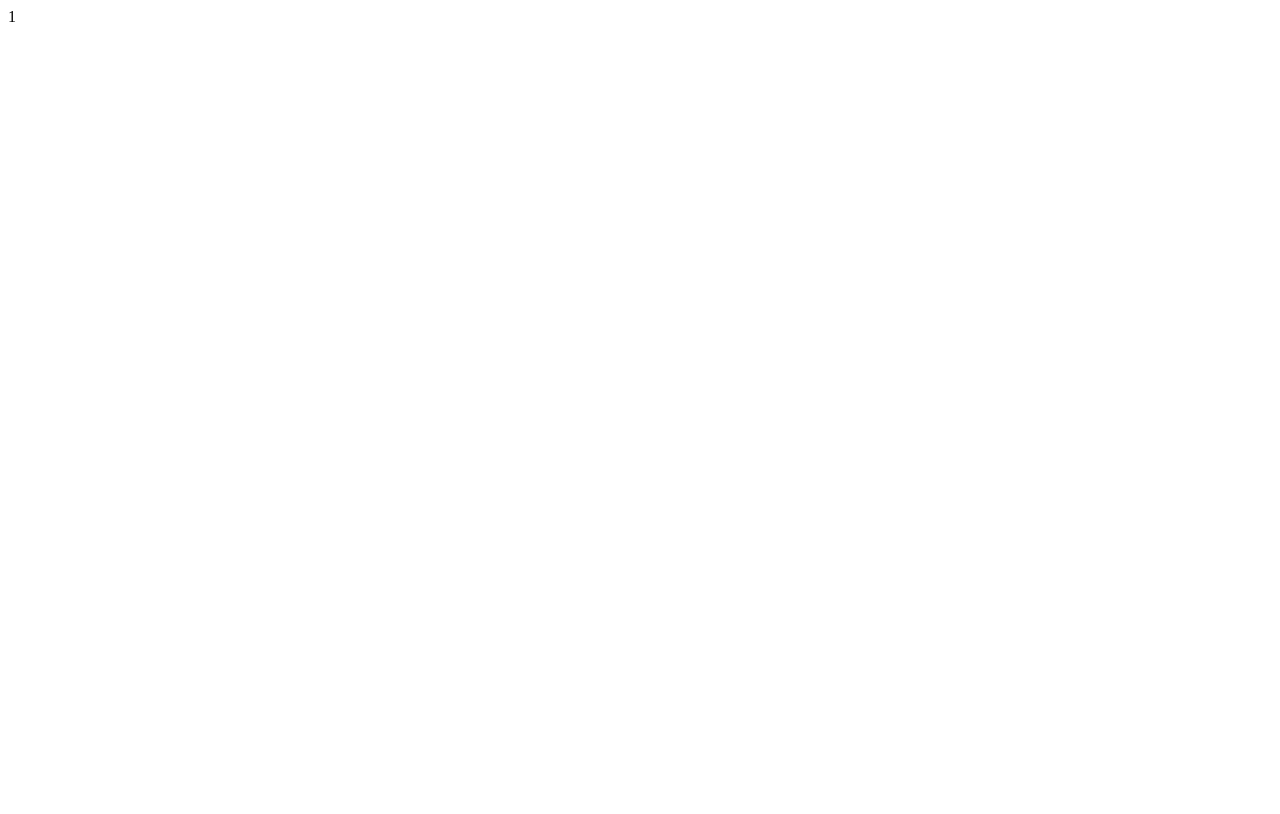
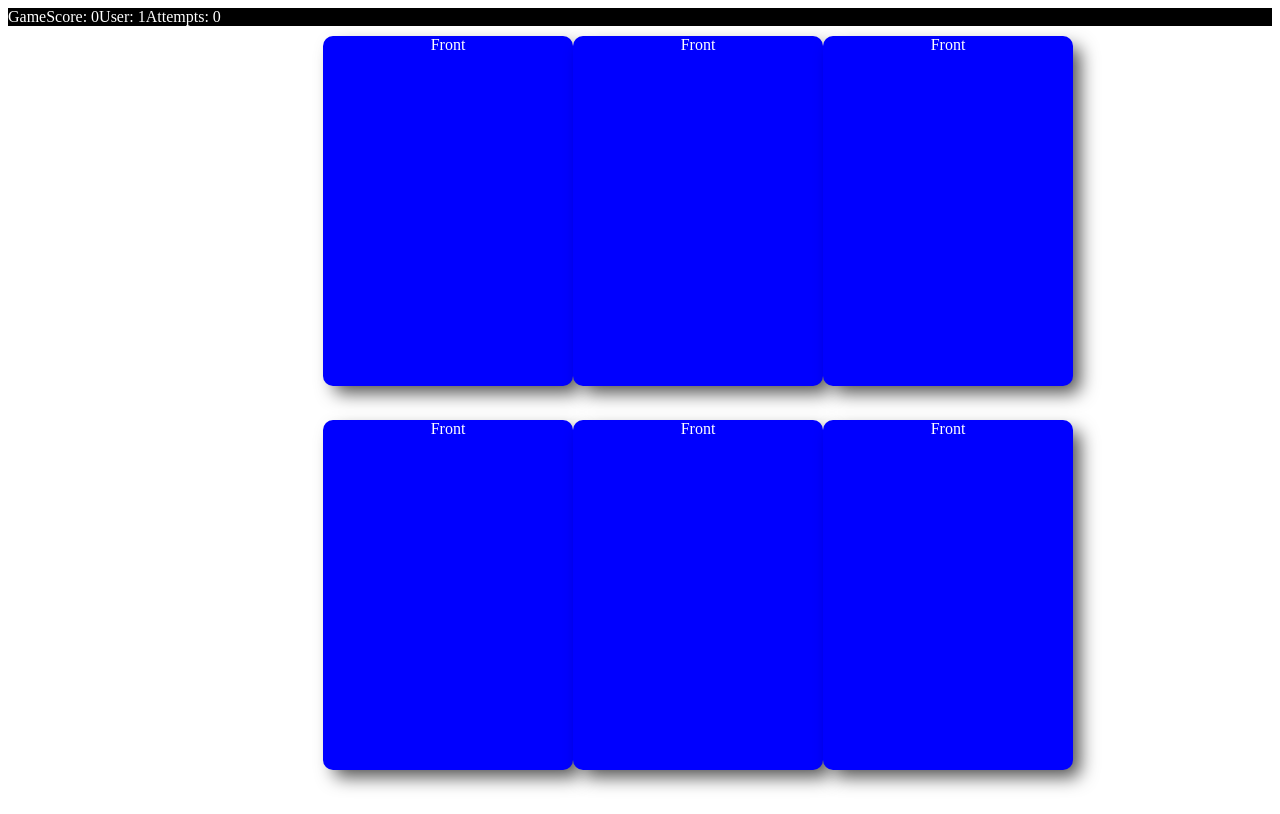
Before and after one commit to TechHoldingLLC/gamify, a React (Create React App) app: page /game/1 in a window 1280 px wide. Built offline with nearby package versions, Linux system fonts and the light colour scheme.

Commit message:
game logic added

```diff
--- a/package.json
+++ b/package.json
@@ -3,6 +3,7 @@
   "version": "0.1.0",
   "private": true,
   "dependencies": {
+    "lodash": "^4.17.15",
     "node-sass": "^4.12.0",
     "prop-types": "^15.7.2",
     "react": "^16.9.0",
--- /dev/null
+++ b/src/components/Cards/Card.module.scss
@@ -0,0 +1,64 @@
+.card {
+  background-color: transparent;
+  perspective: 1000px;
+  transition: transform 0.6s;
+  transform-style: preserve-3d;
+  float: left;
+  height: 350px;
+  width: 250px;
+}
+
+.open {
+  -webkit-transform: rotateY(180deg);
+  -moz-transform: rotateY(180deg);
+  -o-transform: rotateY(180deg);
+  transform: rotateY(180deg);
+}
+
+.matched {
+  border: 1px solid green;
+  border-radius: 10px;
+}
+
+.cardInner {
+  position: relative;
+  width: 100%;
+  border-radius: 10px;
+  height: 100%;
+  text-align: center;
+  transition: transform 0.6s;
+  transform-style: preserve-3d;
+}
+
+.front {
+  background: blue;
+  color: white;
+  border-radius: 10px;
+  position: absolute;
+  height: 100%;
+  width: 100%;
+  backface-visibility: hidden;
+  -webkit-box-shadow: 9px 9px 18px -2px rgba(0, 0, 0, 0.69);
+  -moz-box-shadow: 9px 9px 18px -2px rgba(0, 0, 0, 0.69);
+  box-shadow: 9px 9px 18px -2px rgba(0, 0, 0, 0.69);
+}
+
+.back {
+  background: white;
+  position: absolute;
+  border-radius: 10px;
+  text-align: center;
+  height: 100%;
+  width: 100%;
+  font-size: 100px;
+  transform: rotateY(180deg);
+  backface-visibility: hidden;
+  -webkit-box-shadow: 9px 9px 18px -2px rgba(0, 0, 0, 0.69);
+  -moz-box-shadow: 9px 9px 18px -2px rgba(0, 0, 0, 0.69);
+  box-shadow: 9px 9px 18px -2px rgba(0, 0, 0, 0.69);
+}
+
+h1 {
+  height: 100%;
+  margin: 0;
+}
--- /dev/null
+++ b/src/components/Cards/index.jsx
@@ -0,0 +1,34 @@
+import * as React from 'react';
+import s from './Card.module.scss';
+
+export const Card = ({ text, open, onClick, index, lock, matched }) => (
+  <div
+    onClick={() => (matched ? null : !lock ? onClick(index) : null)}
+    className={matched ? `${s.card} ${s.matched}` : `${s.card}`}
+  >
+    <div className={matched ? `${s.cardInner} ${s.open}` : open ? `${s.cardInner} ${s.open}` : `${s.cardInner}`}>
+      <div className={s.front}>Front</div>
+      <div className={s.back}>
+        <h1>{text}</h1>
+      </div>
+    </div>
+  </div>
+);
+
+export const Cards = ({ cards, allOpen, flipCard, lock }) => {
+  return cards.map((card, i) => {
+    return (
+      i < cards.length && (
+        <Card
+          key={i}
+          text={card.text}
+          open={allOpen || card.open}
+          onClick={flipCard}
+          index={i}
+          lock={lock}
+          matched={card.matched}
+        />
+      )
+    );
+  });
+};
--- /dev/null
+++ b/src/data/data.json
@@ -0,0 +1,102 @@
+[
+  {
+    "text": "1",
+    "image": ""
+  },
+  {
+    "text": "2",
+    "image": ""
+  },
+  {
+    "text": "3",
+    "image": ""
+  },
+  {
+    "text": "4",
+    "image": ""
+  },
+  {
+    "text": "5",
+    "image": ""
+  },
+  {
+    "text": "6",
+    "image": ""
+  },
+  {
+    "text": "7",
+    "image": ""
+  },
+  {
+    "text": "8",
+    "image": ""
+  },
+  {
+    "text": "9",
+    "image": ""
+  },
+  {
+    "text": "10",
+    "image": ""
+  },
+  {
+    "text": "11",
+    "image": ""
+  },
+  {
+    "text": "12",
+    "image": ""
+  },
+  {
+    "text": "13",
+    "image": ""
+  },
+  {
+    "text": "14",
+    "image": ""
+  },
+  {
+    "text": "15",
+    "image": ""
+  },
+  {
+    "text": "16",
+    "image": ""
+  },
+  {
+    "text": "17",
+    "image": ""
+  },
+  {
+    "text": "18",
+    "image": ""
+  },
+  {
+    "text": "19",
+    "image": ""
+  },
+  {
+    "text": "20",
+    "image": ""
+  },
+  {
+    "text": "21",
+    "image": ""
+  },
+  {
+    "text": "22",
+    "image": ""
+  },
+  {
+    "text": "23",
+    "image": ""
+  },
+  {
+    "text": "24",
+    "image": ""
+  },
+  {
+    "text": "25",
+    "image": ""
+  }
+]
--- /dev/null
+++ b/src/hooks/useGameState.js
@@ -0,0 +1,73 @@
+import * as _ from 'lodash';
+import data from '../data/data';
+import * as React from 'react';
+
+export const useGameState = () => {
+  let [numOfCards] = React.useState(6);
+  let [allOpen, setAllOpen] = React.useState(true);
+  let [lock, setLock] = React.useState(true);
+  let [selected, setSelected] = React.useState(null);
+  let [score, setScore] = React.useState(0);
+  let [cards, setCards] = React.useState([]);
+  let [attempts, setAttempts] = React.useState(0);
+
+  const flipCard = (index) => {
+    setLock(true);
+    if (selected === null) {
+      cards[index].open = true;
+      setSelected(index);
+      setCards(cards);
+      setLock(false);
+    } else if (selected !== null && index !== selected && cards[index].key === cards[selected].key) {
+      cards[index].open = true;
+      cards[index].matched = true;
+      cards[selected].matched = true;
+      setSelected(null);
+      setScore(++score);
+      setAttempts(++attempts);
+      setCards(cards);
+      setLock(false);
+    } else if (selected !== null && index !== selected && cards[index].key !== cards[selected].key) {
+      cards[index].open = true;
+      const prev = selected;
+      setSelected(index);
+      setAttempts(++attempts);
+      setCards(cards);
+      setTimeout(() => {
+        cards[index].open = false;
+        cards[prev].open = false;
+        setSelected(null);
+        setCards(cards);
+        setLock(false);
+      }, 2000);
+    } else {
+      setLock(false);
+    }
+  };
+
+  React.useLayoutEffect(() => {
+    let randomCards = _.sampleSize(data, numOfCards / 2);
+    randomCards = randomCards.map((card) => {
+      card.key = Math.random()
+        .toString(36)
+        .substring(7);
+      card.open = false;
+      card.matched = false;
+      return card;
+    });
+    const duplicateCards = _.cloneDeep(randomCards);
+    const selectedCards = _.shuffle(_.concat(randomCards, duplicateCards));
+    setCards(selectedCards);
+    setAllOpen(true);
+    setLock(true);
+  }, [numOfCards]);
+
+  React.useEffect(() => {
+    setTimeout(() => {
+      setAllOpen(false);
+      setLock(false);
+    }, 2000);
+  }, [cards, numOfCards]);
+
+  return [cards, allOpen, flipCard, lock, score, attempts];
+};
--- a/src/pages/Game/Game.module.scss
+++ b/src/pages/Game/Game.module.scss
@@ -4,3 +4,22 @@
   justify-content: center;
   align-items: center;
 }
+.game {
+  background: black;
+  color: white;
+  height: 96vh;
+  width: 100%;
+}
+
+.header {
+  margin: 0;
+}
+
+.gameBoard {
+  background: white;
+  color: black;
+  height: 100%;
+  display: grid;
+  grid-template-columns: auto auto auto;
+  padding: 10px 315px;
+}
--- a/src/pages/Game/index.jsx
+++ b/src/pages/Game/index.jsx
@@ -1,5 +1,8 @@
-import React from 'react';
+import * as React from 'react';
 import PropTypes from 'prop-types';
+import { Cards } from '../../components/Cards';
+import { useGameState } from '../../hooks/useGameState';
+import s from './Game.module.scss';
 
 const propTypes = {
   match: PropTypes.shape({
@@ -9,6 +12,24 @@ const propTypes = {
   }).isRequired,
 };
 
-const Game = ({ match }) => <div>{match.params.username}</div>;
+const Game = ({ match }) => {
+  let [cards, allOpen, flipCard, lock, score, attempts] = useGameState();
+
+  return (
+    <div className={s.game}>
+      <div className={s.header}>
+        Game
+        <span>Score: {score}</span>
+        <span>User: {match.params.username}</span>
+        <span>Attempts: {attempts}</span>
+      </div>
+      <div className={s.gameBoard}>
+        <Cards cards={cards} allOpen={allOpen} flipCard={flipCard} lock={lock} />
+      </div>
+    </div>
+  );
+};
+
 Game.propTypes = propTypes;
+
 export default Game;
--- a/src/pages/Login/index.jsx
+++ b/src/pages/Login/index.jsx
@@ -1,8 +1,8 @@
 import React, { useState } from 'react';
 import PropTypes from 'prop-types';
 import s from './Login.module.scss';
-import Input from '../../components/Input';
-import Button from '../../components/Button';
+// import Input from '../../components/Input';
+// import Button from '../../components/Button';
 
 const propTypes = {
   history: PropTypes.shape({ push: PropTypes.func }).isRequired,
@@ -22,8 +22,8 @@ const Login = ({ history }) => {
   return (
     <div className={s.root}>
       <form onSubmit={handleOnSubmit}>
-        <Input name="username" value={userName} onChange={handleInputChange} />
-        <Button type="submit">Submit</Button>
+        <input name="username" value={userName} onChange={handleInputChange} />
+        <button type={'submit'}>Submit</button>
       </form>
     </div>
   );
```
Also changed, not shown: src/components/Input/index.jsx (+1 -6 lines), 2 other files (tests, documents, lock files or other folders).
